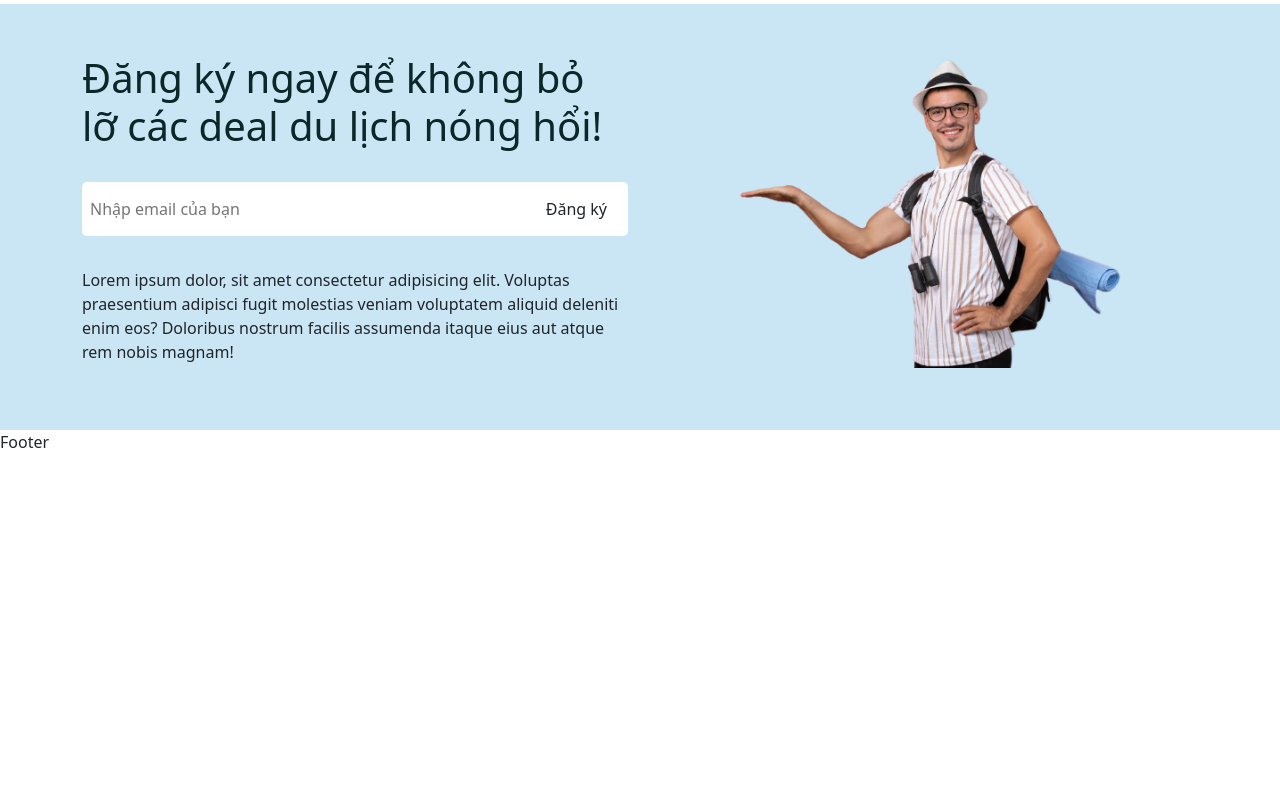
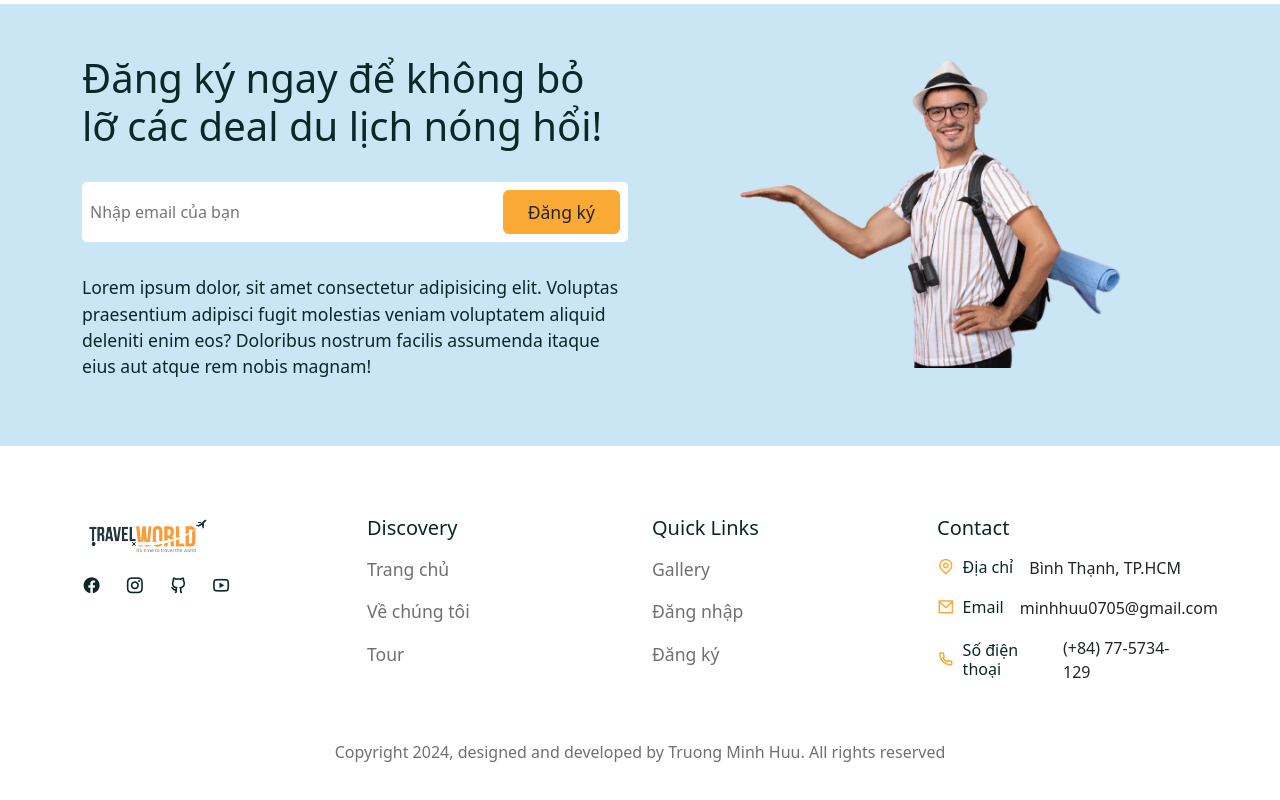
Before and after one commit to trngmhuu/KLTN, a React (Create React App) app in the folder frontend/: page /home in a window 1280 px wide. Shown: the part 3880-4680 px from the top of the page. Before the commit the page ends 4334 px from the top, so only its background shows below. Built offline with nearby package versions, Linux system fonts and the light colour scheme; a web font is replaced by a local one.

Commit message:
complete homepage

```diff
--- a/frontend/src/components/Footer/Footer.jsx
+++ b/frontend/src/components/Footer/Footer.jsx
@@ -1,10 +1,124 @@
-import React from 'react'
+import React from 'react';
+import "./footer.css"
+import { Container, Row, Col, ListGroup, ListGroupItem } from "reactstrap";
+import { Link } from "react-router-dom";
+import logo from "../../assets/images/logo.png"
+
+const quick_links_1 = [
+  {
+    path: "/home",
+    display: "Trang chủ",
+  },
+  {
+    path: "/about",
+    display: "Về chúng tôi",
+  },
+  {
+    path: "/tours",
+    display: "Tour",
+  },
+];
+
+const quick_links_2 = [
+  {
+    path: "/gallery",
+    display: "Gallery",
+  },
+  {
+    path: "/login",
+    display: "Đăng nhập",
+  },
+  {
+    path: "/register",
+    display: "Đăng ký",
+  },
+];
 
 const Footer = () => {
+
+  const year = new Date().getFullYear()
+
   return (
-    <div>
-      Footer
-    </div>
+    <footer className='footer'>
+      <Container>
+        <Row>
+          <Col lg="3">
+            <div className="logo">
+              <img src={logo} alt="" />
+              <div className="social__links d-flex align-items-center gap-4">
+                <span>
+                  <Link to="#"><i class="ri-facebook-circle-fill"></i></Link>
+                </span>
+                <span>
+                  <Link to="#"><i class="ri-instagram-line"></i></Link>
+                </span>
+                <span>
+                  <Link to="#"><i class="ri-github-line"></i></Link>
+                </span>
+                <span>
+                  <Link to="#"><i class="ri-youtube-line"></i></Link>
+                </span>
+              </div>
+            </div>
+          </Col>
+          <Col lg="3">
+            <h5 className='footer__link-title'>Discovery</h5>
+            <ListGroup className="footer__quick-links">
+              {
+                quick_links_1.map((item, index) => (
+                  <ListGroupItem key={index} className="ps-0 border-0">
+                    <Link to={item.path}>{item.display}</Link>
+                  </ListGroupItem>
+                ))
+              }
+            </ListGroup>
+          </Col>
+          <Col lg="3">
+            <h5 className='footer__link-title'>Quick Links</h5>
+            <ListGroup className="footer__quick-links">
+              {
+                quick_links_2.map((item, index) => (
+                  <ListGroupItem key={index} className="ps-0 border-0">
+                    <Link to={item.path}>{item.display}</Link>
+                  </ListGroupItem>
+                ))
+              }
+            </ListGroup>
+          </Col>
+          <Col lg="3">
+            <h5 className='footer__link-title'>Contact</h5>
+            <ListGroup className="footer__quick-links">
+              <ListGroupItem className="ps-0 border-0 d-flex align-items-center gap-3">
+                <h6 className='mb-0 d-flex align-items-center gap-2'>
+                  <span><i class="ri-map-pin-line"></i></span>
+                  Địa chỉ
+                </h6>
+                <p className='mb-0'>Bình Thạnh, TP.HCM</p>
+              </ListGroupItem>
+              <ListGroupItem className="ps-0 border-0 d-flex align-items-center gap-3">
+                <h6 className='mb-0 d-flex align-items-center gap-2'>
+                  <span><i class="ri-mail-line"></i></span>
+                  Email
+                </h6>
+                <p className='mb-0'>minhhuu0705@gmail.com</p>
+              </ListGroupItem>
+              <ListGroupItem className="ps-0 border-0 d-flex align-items-center gap-3">
+                <h6 className='mb-0 d-flex align-items-center gap-2'>
+                  <span><i class="ri-phone-line"></i></span>
+                  Số điện thoại
+                </h6>
+                <p className='mb-0'>(+84) 77-5734-129</p>
+              </ListGroupItem>
+            </ListGroup>
+          </Col>
+          <Col lg="12" className="text-center pt-5">
+            <p className="copyright">
+              Copyright {year}, designed and developed by Truong Minh Huu. All rights reserved
+            </p>
+          </Col>
+        </Row>
+      </Container>
+    </footer>
   )
 }
 
--- /dev/null
+++ b/frontend/src/components/Footer/footer.css
@@ -0,0 +1,41 @@
+.footer {
+    padding-top: 70px;
+    padding-bottom: 30px;
+}
+
+.footer .logo img {
+    width: 50%;
+    margin-bottom: 1rem;
+}
+
+.footer .logo p {
+    color: var(--text-color);
+}
+
+.social__links span a {
+    text-decoration: none;
+    color: var(--heading-color);
+    font-size: 1.2rem;
+}
+
+.footer__links-title {
+    color: var(--heading-color);
+    margin-bottom: 1rem;
+}
+
+
+.footer__quick-links li a {
+    text-decoration: none;
+    color: var(--text-color);
+    font-size: 1.1rem;
+}
+
+.footer__quick-links h6 span i {
+    color: var(--secondary-color);
+    font-size: 1.1rem;
+}
+
+.copyright {
+    color: var(--text-color);
+    font-size: 1rem;
+}
--- a/frontend/src/components/Header/Header.jsx
+++ b/frontend/src/components/Header/Header.jsx
@@ -1,4 +1,4 @@
-import React from "react";
+import React, { useRef, useEffect } from "react";
 import { Container, Row, Button } from "reactstrap";
 import { NavLink, Link } from "react-router-dom";
 
@@ -21,8 +21,27 @@ const nav_links = [
 ];
 
 const Header = () => {
+
+  const headerRef = useRef(null);
+  const stickyHeaderFunc = ()=> {
+    window.addEventListener("scroll", () => {
+      if (document.body.scrollTop > 80 || document.documentElement.scrollTop > 80) {
+        headerRef.current.classList.add("sticky__header")
+      }
+      else
+      {
+        headerRef.current.classList.remove("sticky__header")
+      }
+    })
+  }
+
+  useEffect(() => {
+    stickyHeaderFunc();
+    return window.removeEventListener("scroll", stickyHeaderFunc)
+  })
+
   return (
-    <header className="header">
+    <header className="header" ref={headerRef}>
       <Container>
         <Row>
           <div className="nav_wrapper d-flex align-items-center justify-content-between">
--- a/frontend/src/shared/newsletter.css
+++ b/frontend/src/shared/newsletter.css
@@ -29,4 +29,22 @@
 
 .newsletter__input input {
     border: none;
+    font-size: 1rem;
+    color: var(--heading-color);
 }
+
+.newsletter__input input:focus {
+    outline: none;
+}
+
+.newsletter__btn {
+    padding: 0.5rem 1.5rem !important;
+    background: var(--secondary-color) !important;
+    color: #fff;
+    font-size: 1.1rem !important;
+}
+
+.newsletter__content p {
+    color: var(--heading-color);
+    font-size: 1.1rem;
+}
```
Also changed, not shown: frontend/src/shared/CommonSection.jsx (added, +19 -0 lines), frontend/src/shared/common-section.css (added).
